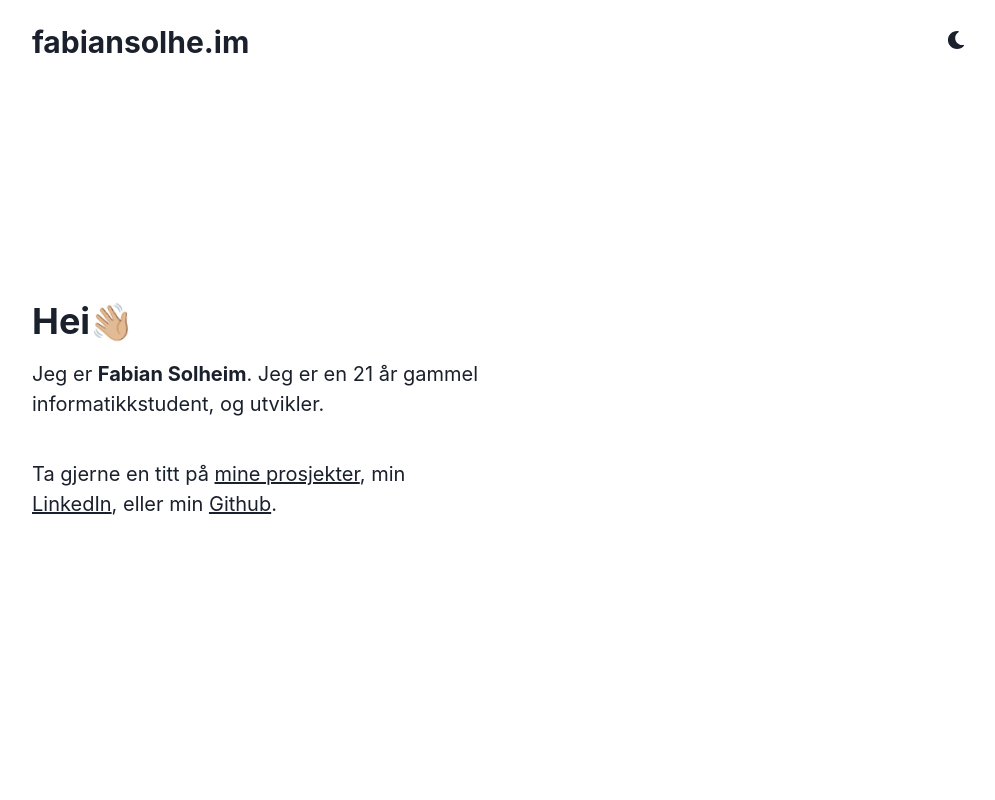
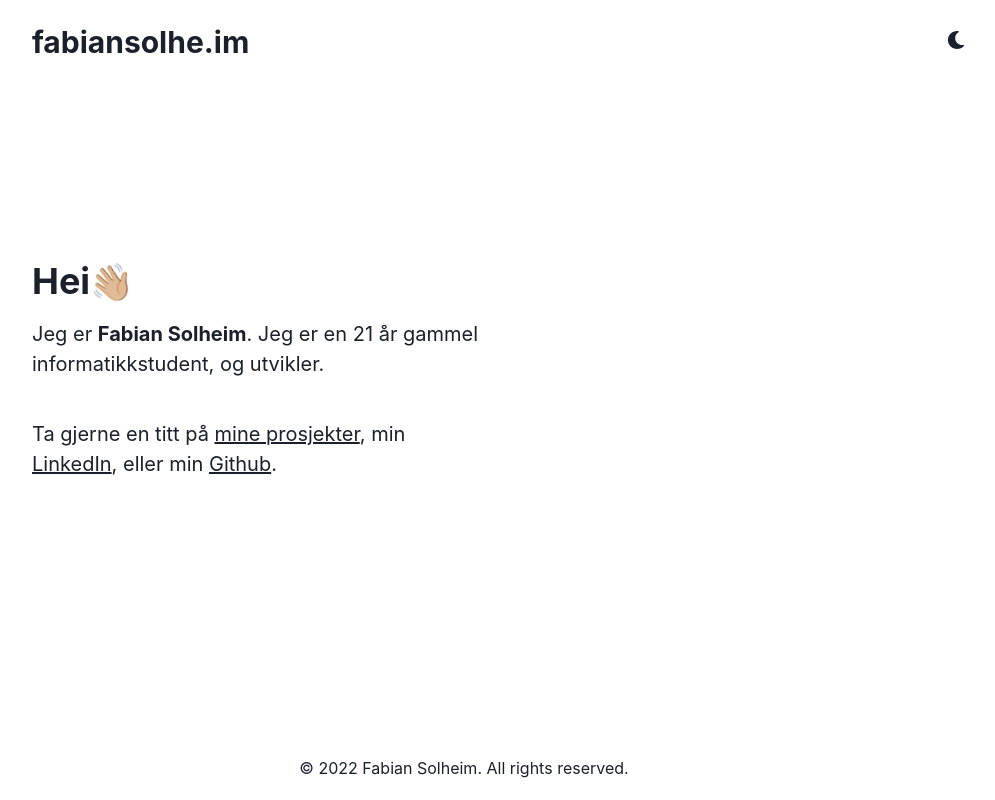
Before and after one commit to fabiansolheim/fabiansolhe.im, a React (Create React App) app: page / in a window 1280 px wide. Shown: the whole page, without its empty margins (176-1171 px from the left). Built offline with nearby package versions, Linux system fonts and the light colour scheme.

Commit message:
minor changes

```diff
--- a/src/App.tsx
+++ b/src/App.tsx
@@ -25,28 +25,11 @@ import './components/styling/wave.css';
 import container from './components/styling/framerAnimations';
 import { motion } from 'framer-motion';
 
-/* const HeroText = () => {
-  return(
-    <Box w={[300, 400, 500]} mt={60}>
-    <Heading mb={4}>Hei
-    <span className="wave">👋🏼</span>
-    </Heading>
-    <HStack>
-    <Text fontSize='xl' style={{display: 'inline-block'}}>
-      Jeg er <Text style={{fontWeight: 'bold', display: 'inline-block'}}>Fabian Solheim</Text>. Jeg er en 21 år gammel student, og utvikler.
-    </Text>
-    </HStack>
-  </Box>
-  )
-}
-
- */
-
 const HeroText = () => {
   const [isNotMobile] = useMediaQuery('(min-width: 600px)');
   return (
     <>
-      <Box mt={isNotMobile ? 60 : 153} position="relative" w={[300, 400, 500]}>
+      <Box mt={isNotMobile ? 200 : 153} position="relative" w={[300, 400, 500]}>
         <Heading mb={4}>
           Hei
           <span className="wave">👋🏼</span>
--- a/src/components/Footer.tsx
+++ b/src/components/Footer.tsx
@@ -4,25 +4,24 @@ import {
     Stack,
     Text,
   } from '@chakra-ui/react';
-  import ToggleColorMode from './ToggleColorMode';
 
   export default function Footer() {
     return (
       <Box
-        mt="-54px"
+      sx={{
+        position: "fixed",
+        left:0,
+        bottom:5,
+        right:0
+      }}
       >
         <Container
           as={Stack}
-          maxW={'container.lg'}
-          py={4}
-          direction={{ base: 'column', md: 'row' }}
-          justify={{ base: 'center', md: 'space-between' }}
-          align={{ base: 'center', md: 'center' }}
+          align={{ base: 'center'}}
         >
           <Text>
             © {new Date().getFullYear()} Fabian Solheim. All rights reserved.
           </Text>
-            <ToggleColorMode />
         </Container>
       </Box>
     );
--- a/src/index.tsx
+++ b/src/index.tsx
@@ -14,10 +14,9 @@ import {
   BrowserRouter as Router,
   Route,
   Routes,
-  useLocation,
 } from 'react-router-dom';
 import Footer from './components/Footer';
-import { AnimatePresence, motion } from 'framer-motion';
+import { motion } from 'framer-motion';
 import container from './components/styling/framerAnimations';
 import Header from './components/Header';
 
@@ -34,7 +33,7 @@ const App = () => {
             variants={container}
           >
             <Container maxWidth="container.lg" minHeight="69.7vh" padding="0">
-              <Box //ml={isNotMobile ? '0' : 5}
+              <Box
                ml={[5, 10, 20]}>
                 <Header />
                 <Routes>
@@ -44,6 +43,7 @@ const App = () => {
                 </Routes>
               </Box>
             </Container>
+            <Footer/>
           </motion.div>
         </ChakraProvider>
       </StrictMode>
```
